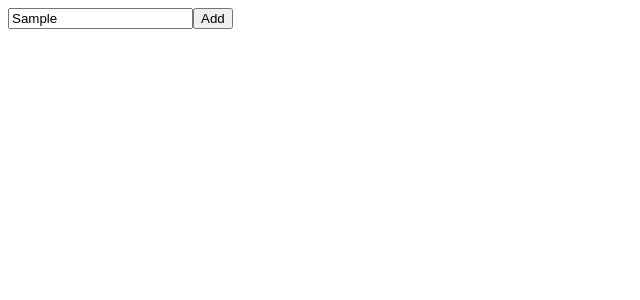
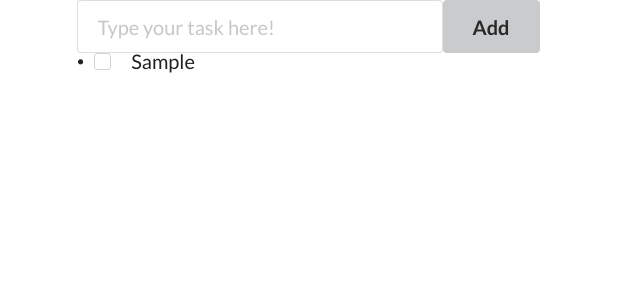
Before and after one commit to azermasimov/react-ToDo-app, a React (Create React App) app: page / in a window 1280 px wide. Both pictures are taken after typing "Sample" into the empty fields and a click on the button "Add". Shown: the top 300 px of the page, without its empty margins (0-640 px from the left). Built offline with nearby package versions, Linux system fonts and the light colour scheme.

Commit message:
added some css

```diff
--- a/public/index.html
+++ b/public/index.html
@@ -24,7 +24,8 @@
       work correctly both with client-side routing and a non-root public URL.
       Learn how to configure a non-root public URL by running `npm run build`.
     -->
-    <title>React App</title>
+    <link rel="stylesheet" href="https://cdnjs.cloudflare.com/ajax/libs/semantic-ui/2.4.1/semantic.min.css" integrity="sha512-8bHTC73gkZ7rZ7vpqUQThUDhqcNFyYi2xgDgPDHc+GXVGHXq+xPjynxIopALmOPqzo9JZj0k6OqqewdGO3EsrQ==" crossorigin="anonymous" referrerpolicy="no-referrer" />
+    <title>ToDo App</title>
   </head>
   <body>
     <noscript>You need to enable JavaScript to run this app.</noscript>
--- /dev/null
+++ b/src/components/App.css
@@ -0,0 +1,7 @@
+input {
+  font-size: 20px !important;
+}
+
+button {
+  font-size: 20px !important;
+}
--- a/src/components/App.js
+++ b/src/components/App.js
@@ -1,5 +1,6 @@
 import React from 'react';
 import ToDo from './ToDo';
+import './App.css';
 
 class App extends React.Component {
     state = {
@@ -17,18 +18,30 @@ class App extends React.Component {
 
         this.setState({
             willPushToList: "",
-            list: [...this.state.list],
+            list,
         });
     }
 
     render() {
         return(
-            <div>
-                <form>
-                    <input placeholder="Type your task here!" onChange={(e) => this.setState({ willPushToList: e.target.value})} />
-                    <button onClick={this.handleInput} >Add</button>
-                </form>
-                <ToDo listItems={this.state.list} />
+            <div className="ui container">
+                    <div className="ui form">
+                        <form className="ui input">
+                            <input
+                                type="text"
+                                className=""
+                                placeholder="Type your task here!"
+                                value={this.state.willPushToList}
+                                onChange={(e) => this.setState({ willPushToList: e.target.value})}
+                            />
+                            <button className="ui button" onClick={this.handleInput} >
+                                Add
+                            </button>
+                        </form>
+                    </div>
+                    <div className="">
+                        <ToDo listItems={this.state.list} />
+                    </div>
             </div>
         );
     }
--- /dev/null
+++ b/src/components/ToDo.css
@@ -0,0 +1,7 @@
+label {
+  font-size: 20px !important;
+}
+
+ul {
+  list-style-type: none !important;
+}
--- a/src/components/ToDo.js
+++ b/src/components/ToDo.js
@@ -1,11 +1,18 @@
+import './ToDo.css';
+
 const ToDo = (props) => {
     return (
-        <ul>
+        <ul className="ui list">
             {
-                props.listItems.map((item) => {
-                    return <li>
-                        {item}
-                    </li>
+                props.listItems.map((item, index) => {
+                    return(
+                        <li key={index}>
+                            <div className="ui checkbox">
+                                <input type="checkbox" />
+                                <label>{item}</label>
+                            </div>
+                        </li>
+                    );
                 })
             }
         </ul>
```
